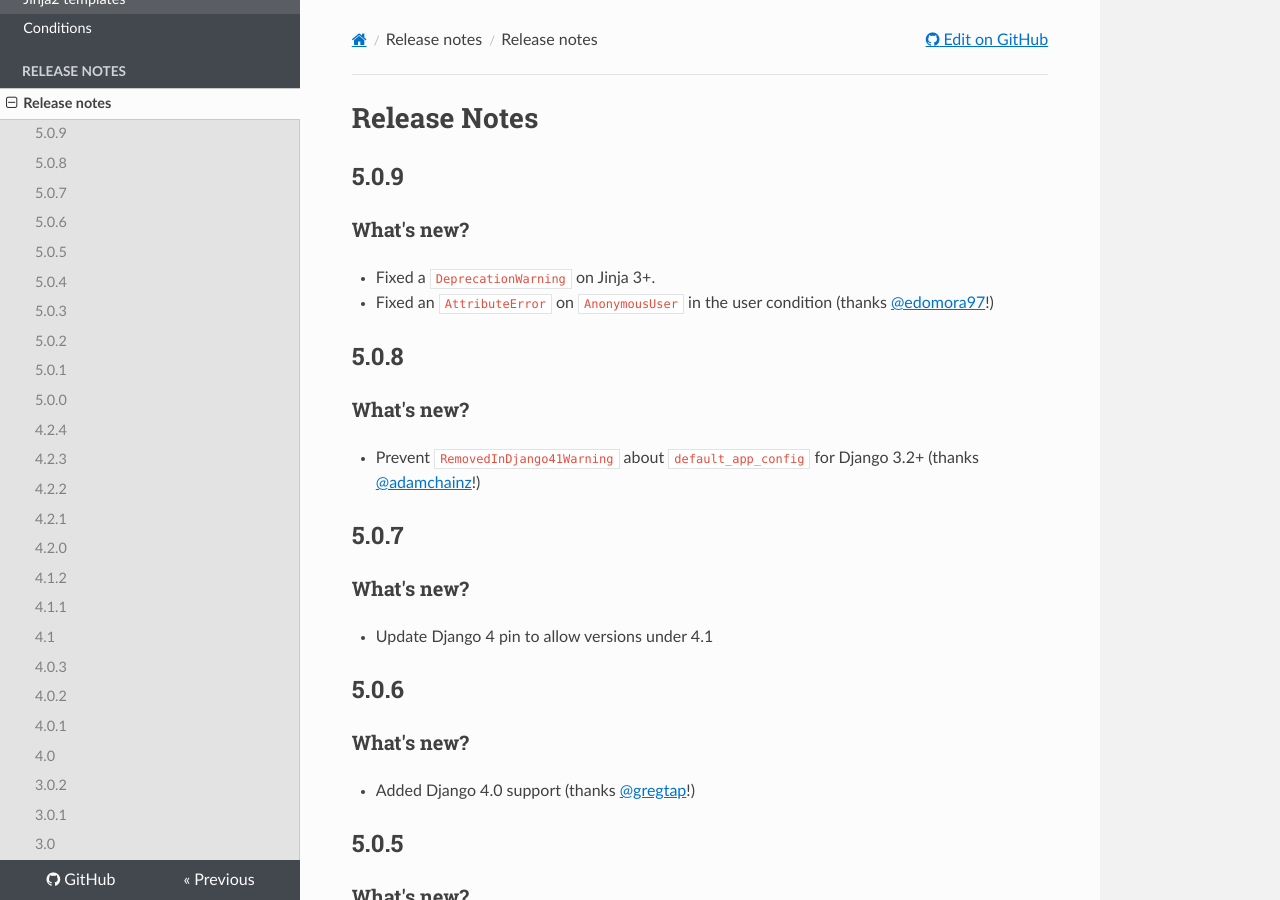
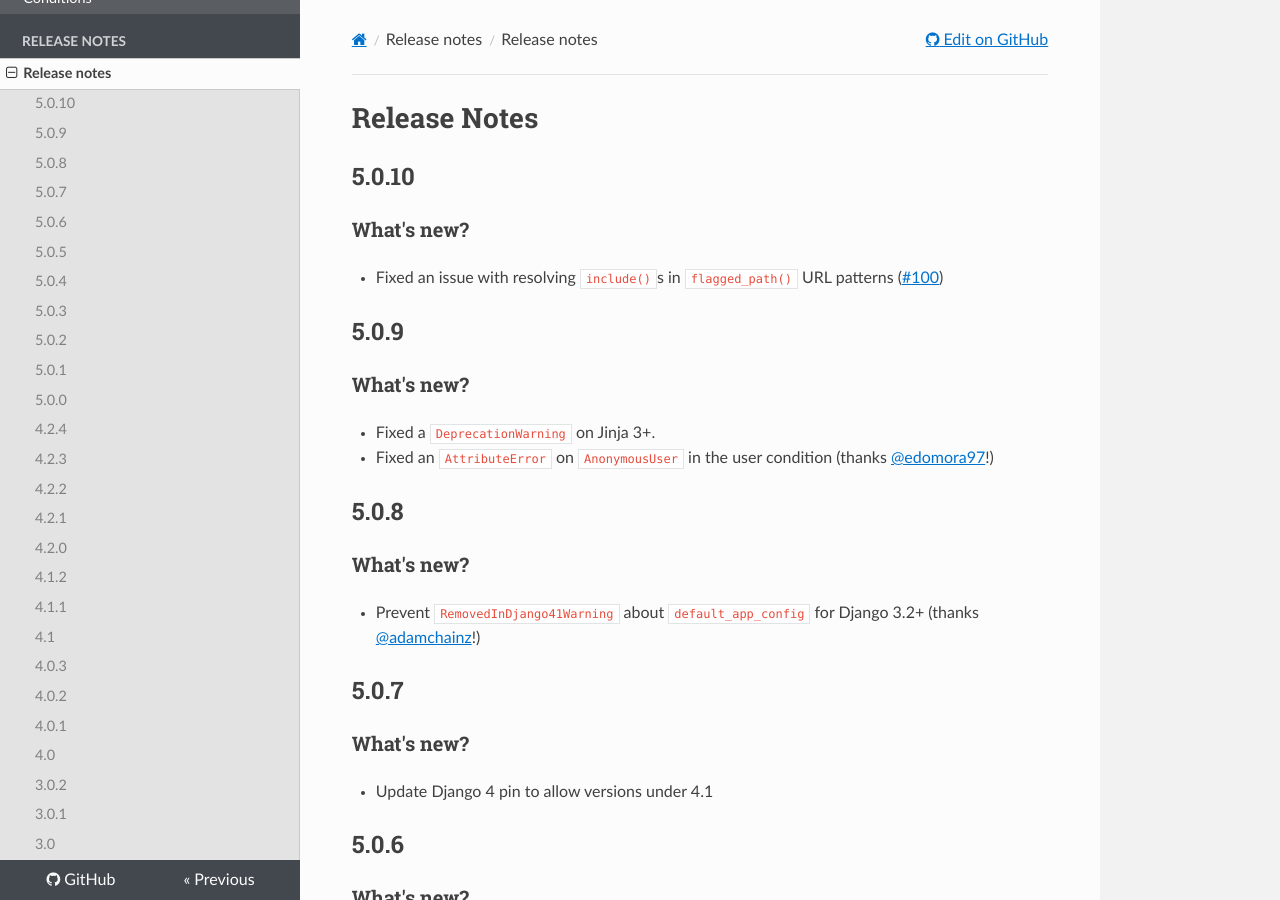
Before and after one commit to cfpb/django-flags, an MkDocs documentation site: the page built from docs/releasenotes.md, in a window 1280 px wide and 900 px high. Built offline with MkDocs 1.6.1, drawn with Linux system fonts in a browser that asks for light colours; nearby versions of some CDN libraries; old or Windows-style settings are respelled for this version of MkDocs.

Commit message:
Update release notes and version for 5.0.10  5.0.10

```diff
--- a/docs/releasenotes.md
+++ b/docs/releasenotes.md
@@ -1,4 +1,11 @@
 # Release Notes
+
+## 5.0.10
+
+### What's new?
+
+- Fixed an issue with resolving `include()`s in `flagged_path()` URL patterns ([#100](https://github.com/cfpb/django-flags/issues/100))
+
 
 ## 5.0.9
 
--- a/setup.py
+++ b/setup.py
@@ -24,7 +24,7 @@ setup(
     long_description=open("README.md", "r", encoding="utf-8").read(),
     long_description_content_type="text/markdown",
     license="CC0",
-    version="5.0.9",
+    version="5.0.10",
     include_package_data=True,
     packages=find_packages(),
     python_requires=">=3.6",
```
